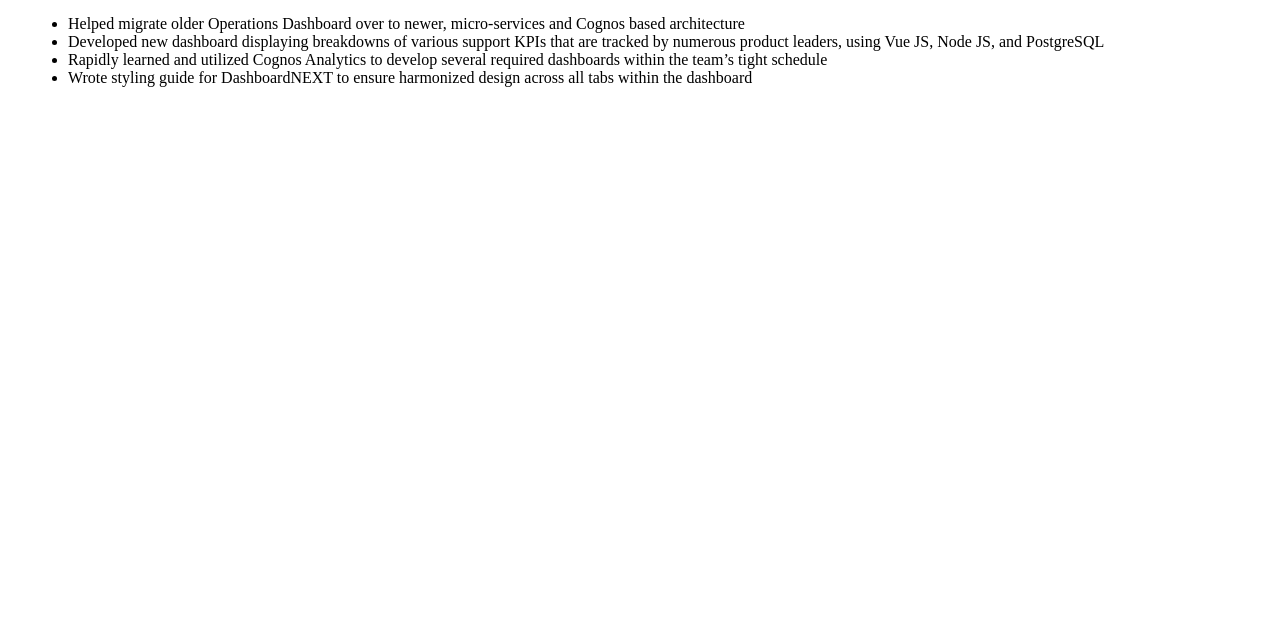
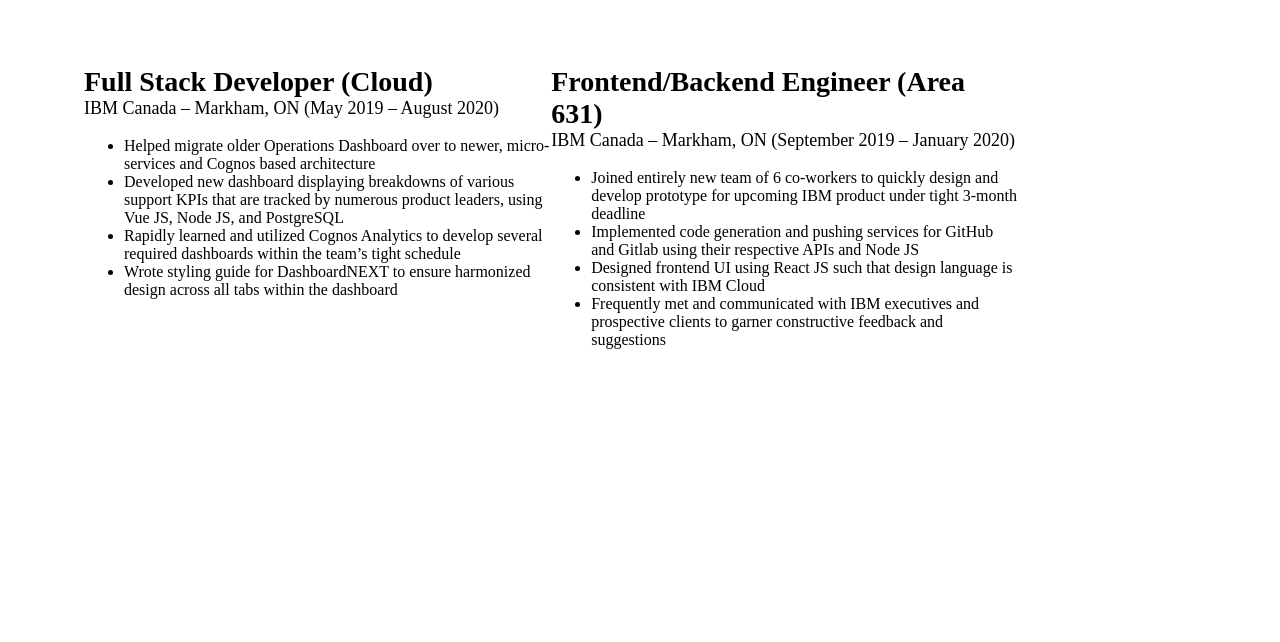
Before and after one commit to David47295/david-wan, a Gatsby site: page /Resume in a window 1280 px wide. Shown: the part 158-800 px from the top of the page. Built offline with nearby package versions, Linux system fonts and the light colour scheme; Gatsby itself is replaced by a stand-in of ours.

Commit message:
Styled Navbar and added resume link

```diff
--- a/src/components/Resume/Experience.js
+++ b/src/components/Resume/Experience.js
@@ -7,9 +7,9 @@ export default function Experience(props) {
         )
     })
     return (
-        <div class="work-experience">
-            <b class="role">{props.role}</b>
-            <p class="location">{props.location}</p>
+        <div className="work-experience">
+            <b className="role">{props.role}</b>
+            <p className="location">{props.location}</p>
             <ul>
                 {tasks}
             </ul>
--- a/src/data.json
+++ b/src/data.json
@@ -9,6 +9,16 @@
                 "Rapidly learned and utilized Cognos Analytics to develop several required dashboards within the team’s tight schedule",
                 "Wrote styling guide for DashboardNEXT to ensure harmonized design across all tabs within the dashboard"
             ]
+        },
+        {
+            "role": "Frontend/Backend Engineer (Area 631)",
+            "location": "IBM Canada – Markham, ON (September 2019 – January 2020)",
+            "tasks" : [
+                "Joined entirely new team of 6 co-workers to quickly design and develop prototype for upcoming IBM product under tight 3-month deadline",
+                "Implemented code generation and pushing services for GitHub and Gitlab using their respective APIs and Node JS",
+                "Designed frontend UI using React JS such that design language is consistent with IBM Cloud",
+                "Frequently met and communicated with IBM executives and prospective clients to garner constructive feedback and suggestions"
+            ]
         }
     ]
 }
--- a/src/pages/Resume.js
+++ b/src/pages/Resume.js
@@ -12,8 +12,10 @@ class Resume extends React.Component {
         })
         return (
             <div id="resume">
-                <b class="main-header">Work Experience</b>
-                {work_exp}
+                <b className="main-header">Work Experience</b>
+                <div className="resume-content">
+                    {work_exp}
+                </div>
             </div>
         )
     }
--- a/src/pages/index.js
+++ b/src/pages/index.js
@@ -18,6 +18,7 @@ export default function App() {
       <nav id="navbar">
         <Link to="/">Home</Link>
         <Link to="/aboutme">About Me</Link>
+        <Link to="/resume">Work Experience</Link>
       </nav>
 
       <div id='content-container'>
--- a/src/style/Resume.css
+++ b/src/style/Resume.css
@@ -5,6 +5,17 @@
 .main-header {
     font-size: 4rem;
     font-weight: 300;
+}
+
+.resume-content {
+    display: flex;
+    flex-wrap: wrap;
+    padding-top: 10%;
+    padding-left: 3.5rem;
+}
+
+.work-experience {
+    width: 40%;
 }
 
 .work-experience .role {
```
Also changed, not shown: src/style/App.css (+11 -1 lines).
